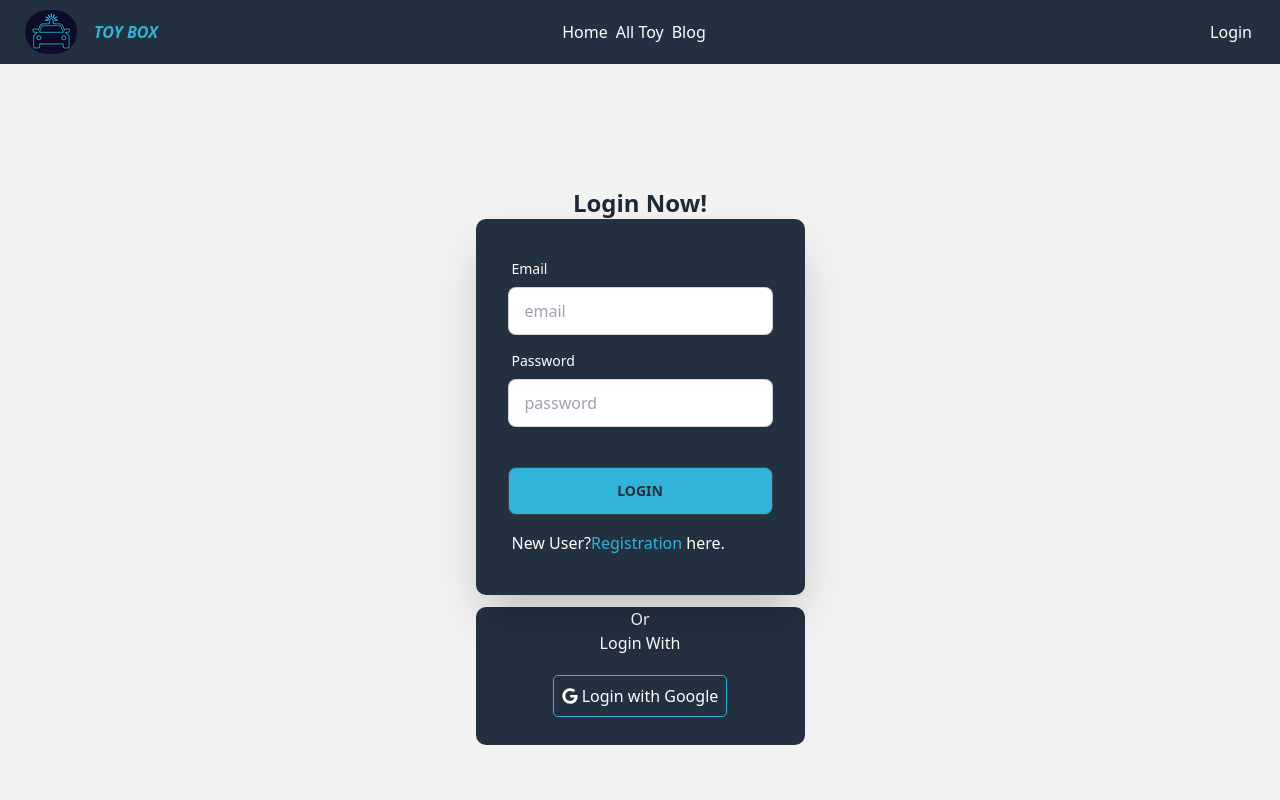
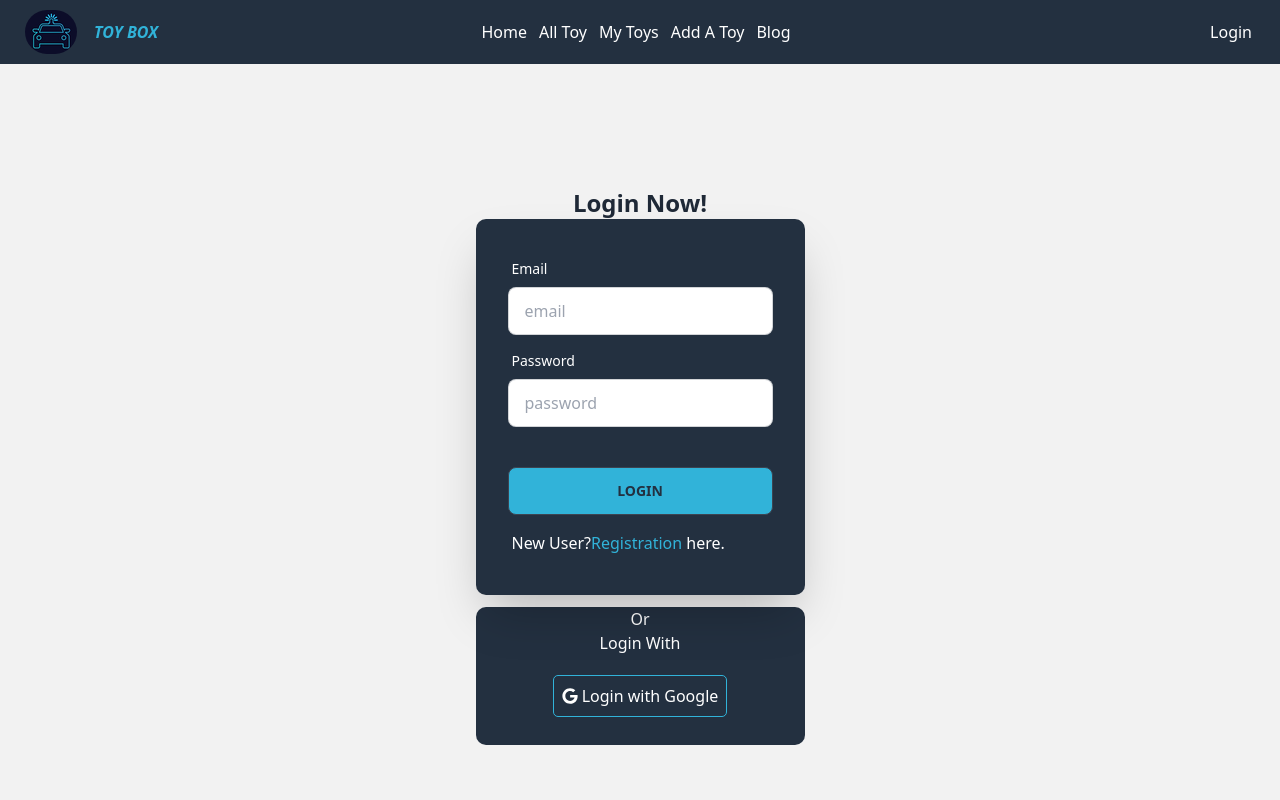
Before and after one commit to Manikonline/toy-box, a React (Vite) app: page /login in a window 1280 px wide. Shown: the top 800 px of the page. Built offline with nearby package versions, Linux system fonts and the light colour scheme; no server answers.

Commit message:
added some validation in login and registration page

```diff
--- a/src/components/LayOut/Header/Header.css
+++ b/src/components/LayOut/Header/Header.css
@@ -4,3 +4,7 @@
 .company-name{
     color:#31B3D9;
 }
+.user-img{
+    width: 35px;
+    height: 35px;
+}
--- a/src/components/LayOut/Header/Header.jsx
+++ b/src/components/LayOut/Header/Header.jsx
@@ -5,7 +5,11 @@ import { AuthContext } from "../../Providers/AuthProvider";
 
 const Header = () => {
 
-  const {user}=useContext(AuthContext)
+  const {user,logOut}=useContext(AuthContext)
+
+  const handleLogOut=()=>{
+   logOut()
+  }
     return (
         <div>
             <div className="navbar bg-blue-950">
@@ -15,9 +19,14 @@ const Header = () => {
         <svg xmlns="http://www.w3.org/2000/svg" className="h-5 w-5" fill="none" viewBox="0 0 24 24" stroke="currentColor"><path className="text-yellow-400" strokeLinecap="round" strokeLinejoin="round" strokeWidth="2" d="M4 6h16M4 12h8m-8 6h16" /></svg>
       </label>
       <ul tabIndex={0} className="menu menu-compact dropdown-content mt-3 p-2 shadow bg-base-100 rounded-box w-52">
-      <NavLink to='/' className=" ms-2 font-bold active  ">Home</NavLink>
-      <NavLink  to='/alltoy' className=" ms-2 font-bold">All Toy</NavLink>
-      <NavLink  to='/blog' className=" ms-2 font-bold">Blog</NavLink>
+      <NavLink to='/' className=" ms-2  active  ">Home</NavLink>
+      <NavLink  to='/alltoy' className=" ms-2 ">All Toy</NavLink>
+      <NavLink to='/mytoys' className=" ms-2 ">My Toys</NavLink>
+      <NavLink to='/addatoy' className=" ms-2 ">Add A Toy</NavLink>
+      <NavLink  to='/blog' className=" ms-2">Blog</NavLink>
+      {
+      user && <> <img title={user?.displayName} className="rounded-full ms-3 user-img" src={user?.photoURL} alt="" /> <Link onClick={handleLogOut} className="ms-2 text-black">LogOut</Link> </>
+      }
 
       </ul>
     </div>
@@ -26,10 +35,15 @@ const Header = () => {
   </div>
   <div className="navbar-center hidden lg:flex">
 
-      <Link to='/' className="text-white ms-2   ">Home</Link>
-      <Link to='/alltoy' className="text-white ms-2 ">All Toy</Link>
-      <Link to='/blog' className="text-white ms-2 ">Blog</Link>
+      <Link to='/' className="text-white ms-3   ">Home</Link>
+      <Link to='/alltoy' className="text-white ms-3 ">All Toy</Link>
+      <Link to='/mytoys' className="text-white ms-3 ">My Toys</Link>
+      <Link to='/addatoy' className="text-white ms-3 ">Add A Toy</Link>
+      <Link to='/blog' className="text-white ms-3 ">Blog</Link>
 
+     {
+      user && <> <img title={user?.displayName} className="rounded-full ms-3 user-img" src={user?.photoURL} alt="" /> <Link onClick={handleLogOut} className="ms-3 text-white">LogOut</Link> </>
+     }
 
   </div>
   <div className="navbar-end text-white me-5">
--- a/src/components/Login/Login.jsx
+++ b/src/components/Login/Login.jsx
@@ -51,6 +51,7 @@ const Login = () => {
             }).catch((error) => {
                 const errorMessage = error.message;
                 console.log(errorMessage)
+                setError(errorMessage)
 
             });
 
@@ -80,8 +81,8 @@ const Login = () => {
                                 <input type="password" name='password' placeholder="password" className="text-black input input-bordered" required />
 
                             </div>
-                            <div>
-                                {error.message}
+                            <div className='text-red-600'>
+                                {error}
                             </div>
                             <div className="form-control mt-6">
                                 <button className="btn btn-color">Login</button>
--- /dev/null
+++ b/src/components/MyToys/MyToys.jsx
@@ -0,0 +1,11 @@
+
+
+const MyToys = () => {
+    return (
+        <div>
+            <h3>this feature comming soon</h3>
+        </div>
+    );
+};
+
+export default MyToys;
--- a/src/components/Registration/Registration.jsx
+++ b/src/components/Registration/Registration.jsx
@@ -71,6 +71,9 @@ const Registration = () => {
           </label>
           <input type="text"name="photo" placeholder="Photo URL" className=" text-black input input-bordered" required/>
         </div>
+        <div className='text-red-600'>
+          {error}
+        </div>
         <div className="form-control mt-6">
           <button className="btn btn-color ">Registration</button>
         </div>
```
Also changed, not shown: src/main.jsx (+11 -0 lines), src/components/Route/PrivateRoute.jsx (added).
